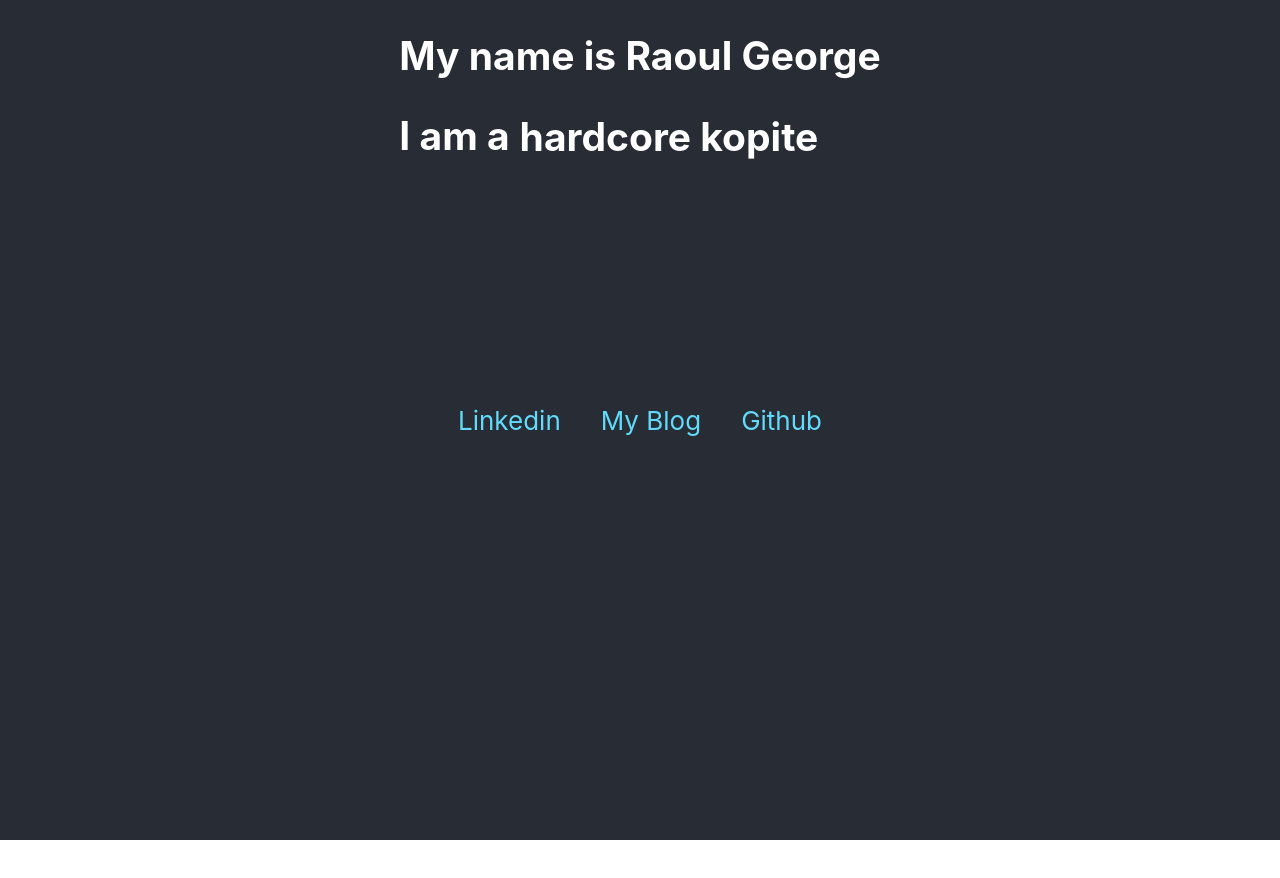
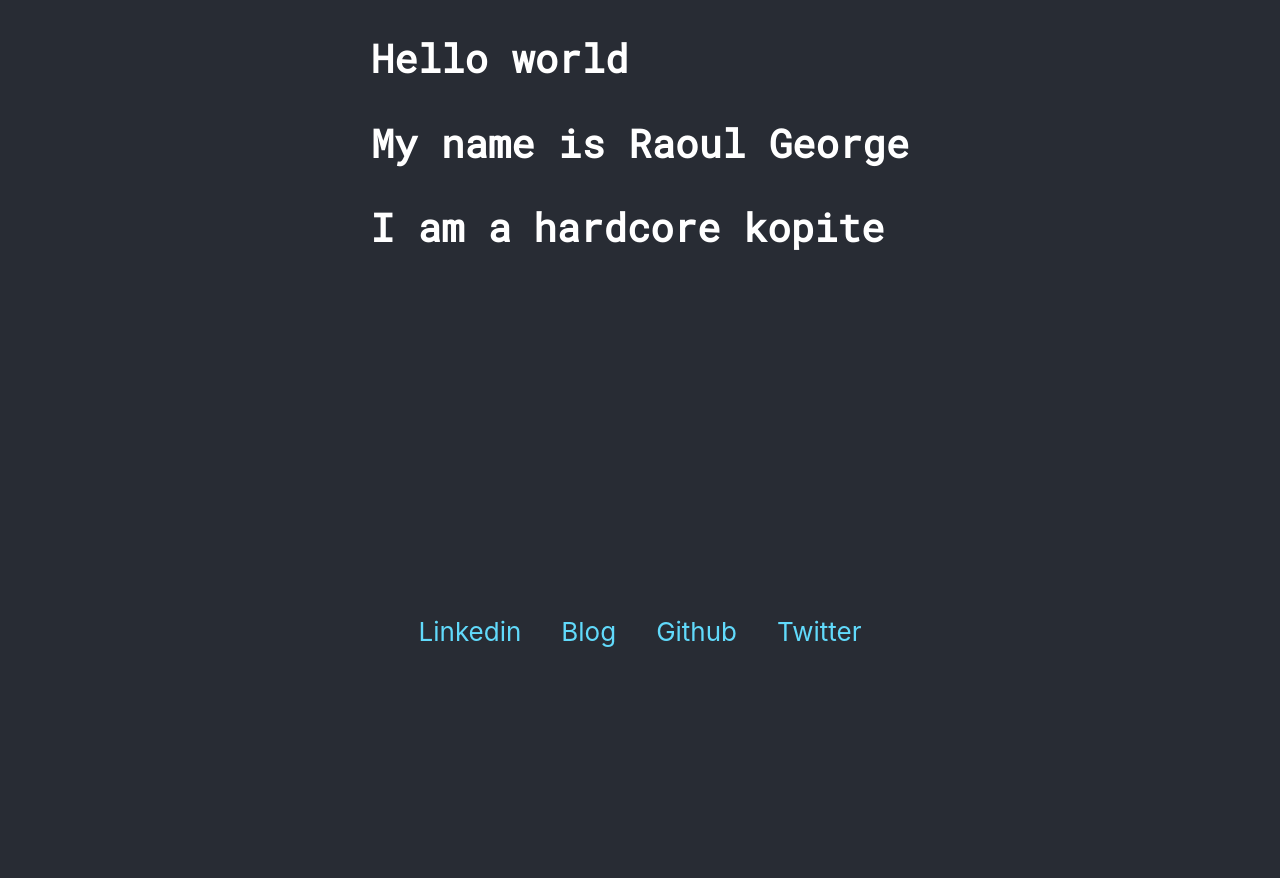
Before and after one commit to RaoulGeorge/raoulgeorgedotcom, a React (Create React App) app in the folder portfolio/: page / in a window 1280 px wide. Shown: the top 878 px of the page. Before the commit the page ends 840 px from the top, so only its background shows below. Built offline with nearby package versions, Linux system fonts and the light colour scheme.

Commit message:
cahnge font

```diff
--- a/portfolio/public/index.html
+++ b/portfolio/public/index.html
@@ -9,6 +9,8 @@
       manifest.json provides metadata used when your web app is installed on a
       user's mobile device or desktop. See https://developers.google.com/web/fundamentals/web-app-manifest/
     -->
+    <link href="https://fonts.googleapis.com/css?family=Pacifico" rel="stylesheet" />
+    <link href="https://fonts.googleapis.com/css?family=Roboto+Mono" rel="stylesheet" />
     <link rel="manifest" href="%PUBLIC_URL%/manifest.json" />
     <!--
       Notice the use of %PUBLIC_URL% in the tags above.
--- a/portfolio/src/components/Contact/contact.scss
+++ b/portfolio/src/components/Contact/contact.scss
@@ -1,15 +1,16 @@
 .contact {
-  text-align: center;
+  text-align: left;
   min-height: 100vh;
   display: flex;
   flex-direction: row;
   align-items: center;
-  justify-content: center;
+  justify-content: left;
   font-size: calc(10px + 2vmin);
   color: white;
 
   .linkedin-link,
   .blog-link,
+  .twitter-link,
   .github-link {
     color: #61dafb;
     text-decoration: none;
--- a/portfolio/src/components/Contact/index.js
+++ b/portfolio/src/components/Contact/index.js
@@ -13,10 +13,13 @@ const Contact = () => {
         Linkedin
       </a>
       <a className="blog-link" href="https://buzzjs.blogspot.com/" target="_blank" rel="noopener noreferrer">
-        My Blog
+        Blog
       </a>
       <a className="github-link" href="https://github.com/RaoulGeorge" target="_blank" rel="noopener noreferrer">
         Github
+      </a>
+      <a className="twitter-link" href="https://twitter.com/raoulgeorge" target="_blank" rel="noopener noreferrer">
+        Twitter
       </a>
     </div>
   );
--- a/portfolio/src/components/Intro/index.js
+++ b/portfolio/src/components/Intro/index.js
@@ -4,6 +4,7 @@ import './intro.scss';
 const Intro = () => {
   return (
     <div className="intro">
+      <h2>Hello world</h2>
       <h2>My name is Raoul George</h2>
       <div className="iama">
         <div className="static">
@@ -14,7 +15,7 @@ const Intro = () => {
             <h2>web developer</h2>
           </li>
           <li className="effect-item">
-            <h2>proud father</h2>
+            <h2>family man</h2>
           </li>
           <li className="effect-item">
             <h2>warcraft addict</h2>
--- a/portfolio/src/components/Intro/intro.scss
+++ b/portfolio/src/components/Intro/intro.scss
@@ -1,10 +1,11 @@
 .intro {
-  height: 40px;
+  font-family: 'Roboto Mono', monospace;
 
   .iama {
     display: flex;
     overflow: hidden;
     height: 50px;
+    padding-left: 0;
     .static {
       h2 {
         margin: 0px;
@@ -20,9 +21,9 @@
       animation-duration: 10s;
       animation-iteration-count: infinite;
       .effect-item {
-        line-height: 50px;
+        line-height: 52px;
         margin: 0;
-        margin-left: -40px;
+        margin-left: -28px;
         h2 {
           margin: 0;
         }
@@ -39,22 +40,22 @@
   }
   16.66%,
   29.32% {
-    transform: translate3d(0, -50px, 0);
+    transform: translate3d(0, -52px, 0);
   }
   33.32%,
   45.98% {
-    transform: translate3d(0, -100px, 0);
+    transform: translate3d(0, -104px, 0);
   }
   49.98%,
   62.64% {
-    transform: translate3d(0, -150px, 0);
+    transform: translate3d(0, -156px, 0);
   }
   66.64%,
   79.3% {
-    transform: translate3d(0, -100px, 0);
+    transform: translate3d(0, -104px, 0);
   }
   83.3%,
   95.96% {
-    transform: translate3d(0, -50px, 0);
+    transform: translate3d(0, -52px, 0);
   }
 }
--- a/portfolio/src/pages/Home/home.scss
+++ b/portfolio/src/pages/Home/home.scss
@@ -1,5 +1,5 @@
 .home {
-  text-align: center;
+  text-align: left;
   background-color: #282c34;
   min-height: 100vh;
   display: flex;
```
